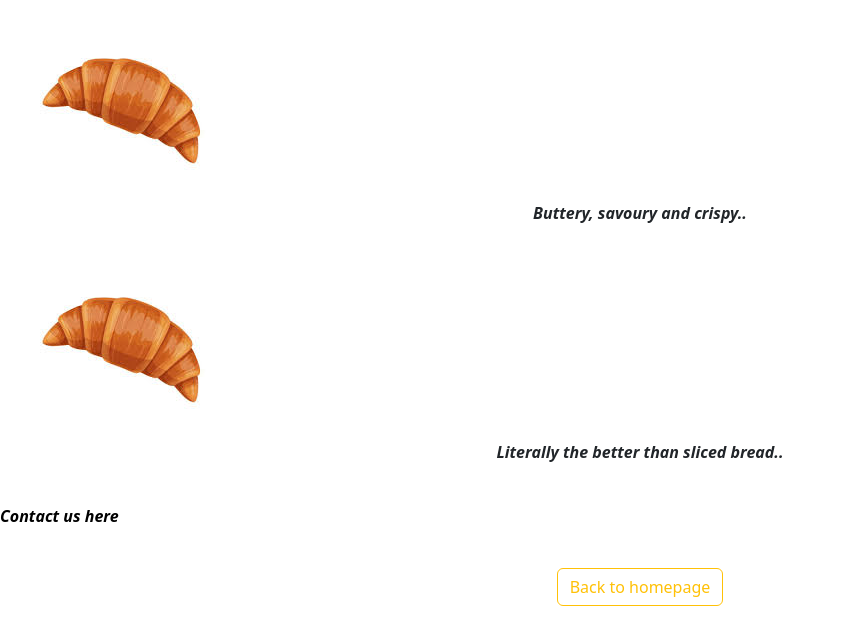
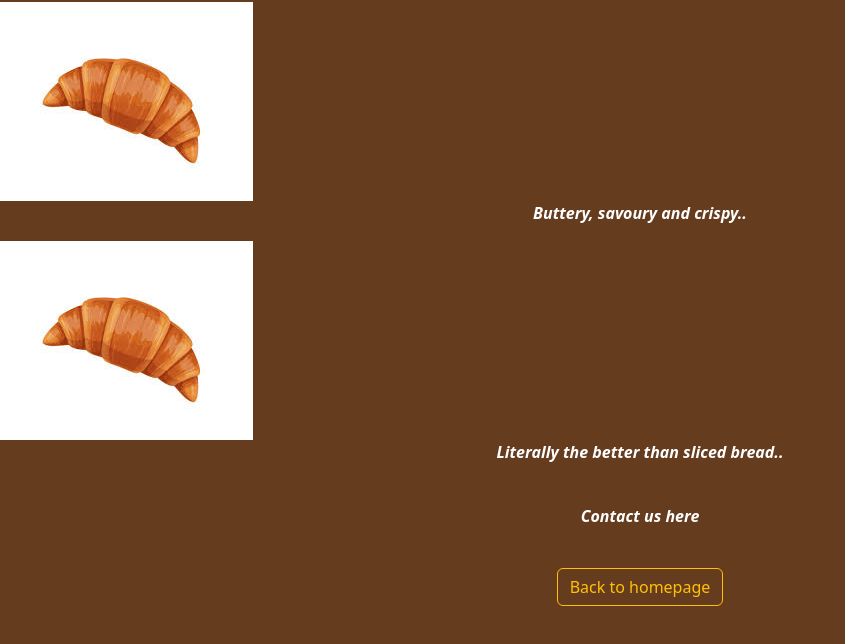
Before and after one commit to Codingpwincess/Croissant, a plain HTML site: page photo.html in a window 1280 px wide. Shown: the part 54-698 px from the top of the page, without its empty margins (0-845 px from the left). Drawn offline with nearby package versions, Linux system fonts and the light colour scheme; a web font is replaced by a local one.

Commit message:
change backgrounds to brown

```diff
--- a/css/style.css
+++ b/css/style.css
@@ -7,3 +7,16 @@
   .link-col{
     color: black;
   }
+
+
+  .bg-change{
+    background: #895129;
+  }
+
+  .contact-bg {
+background: #3D2412;
+  }
+
+  .photos-bg{
+    background: #663C1F;
+  }
--- a/photo.html
+++ b/photo.html
@@ -10,12 +10,12 @@
 <link rel="stylesheet" href="/css/style.css">
     <title>photo</title>
 </head>
-<body>
+<body class="photos-bg text-white">
     <h1 class=" text-uppercase fs-1 fw-bold text-center cherry-bomb-one-regular"> Croissants</h1>
-    <img src="/imgs/croissant.jpeg" class="img-fluid d-flex justify-content-around"><p class="text-center fw-bold fst-italic">Buttery, savoury and crispy..</p>
-    <img src="/imgs/croissant.jpeg" class="img-fluid d-flex justify-content-around"><p class="text-center fw-bold fst-italic">Literally the better than sliced bread..</p>
+    <img src="/imgs/croissant.jpeg" class="img-fluid"><p class="text-center fw-bold fst-italic">Buttery, savoury and crispy..</p>
+    <img src="/imgs/croissant.jpeg" class="img-fluid"><p class="text-center fw-bold fst-italic">Literally the better than sliced bread..</p>
     <br>
-   <a href="/contact.html" class="text-decoration-none fst-italic fw-bold link-col"><p>Contact us here</p></a>
+   <p class="d-flex justify-content-center"><a href="/contact.html" class="text-decoration-none fst-italic fw-bold text-white">Contact us here</a></p>
    <br>
    <p class="d-flex justify-content-center"><a href="/index.html" class="text-decoration-none btn btn-outline-warning"> Back to homepage</a></p>
 </body>
```
Also changed, not shown: contact.html (+2 -2 lines), index.html (+1 -1 lines).
